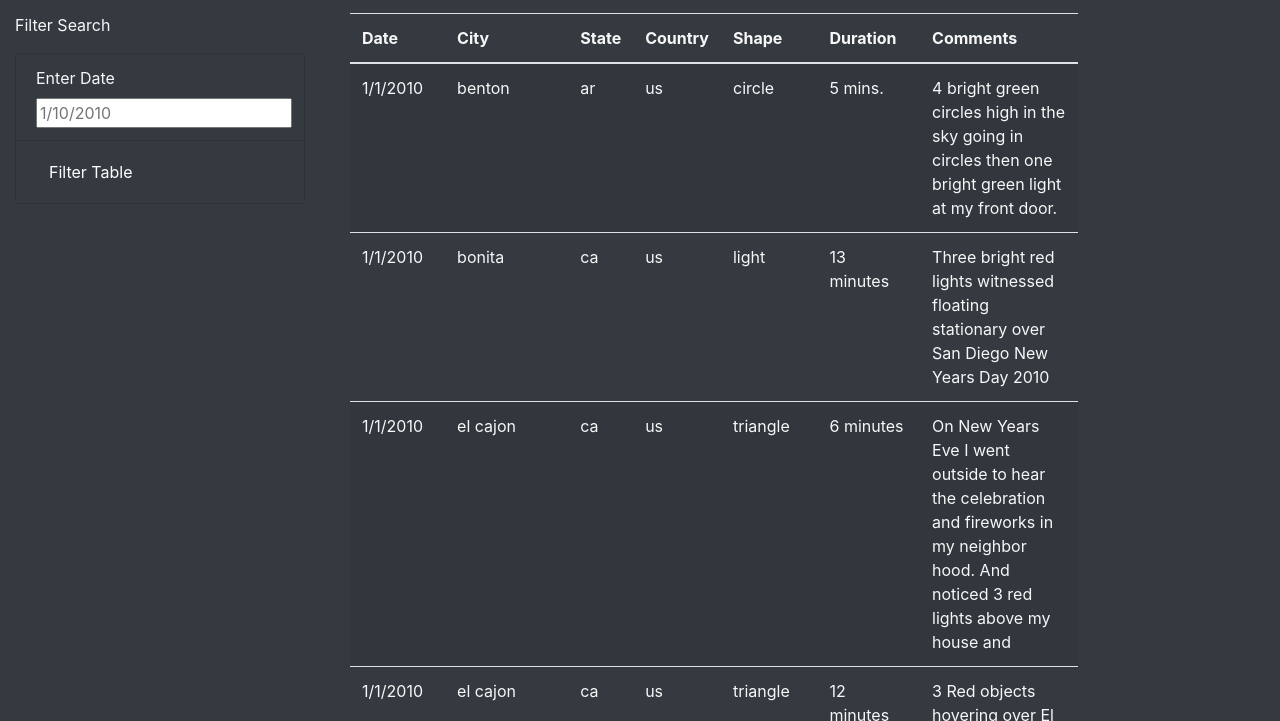
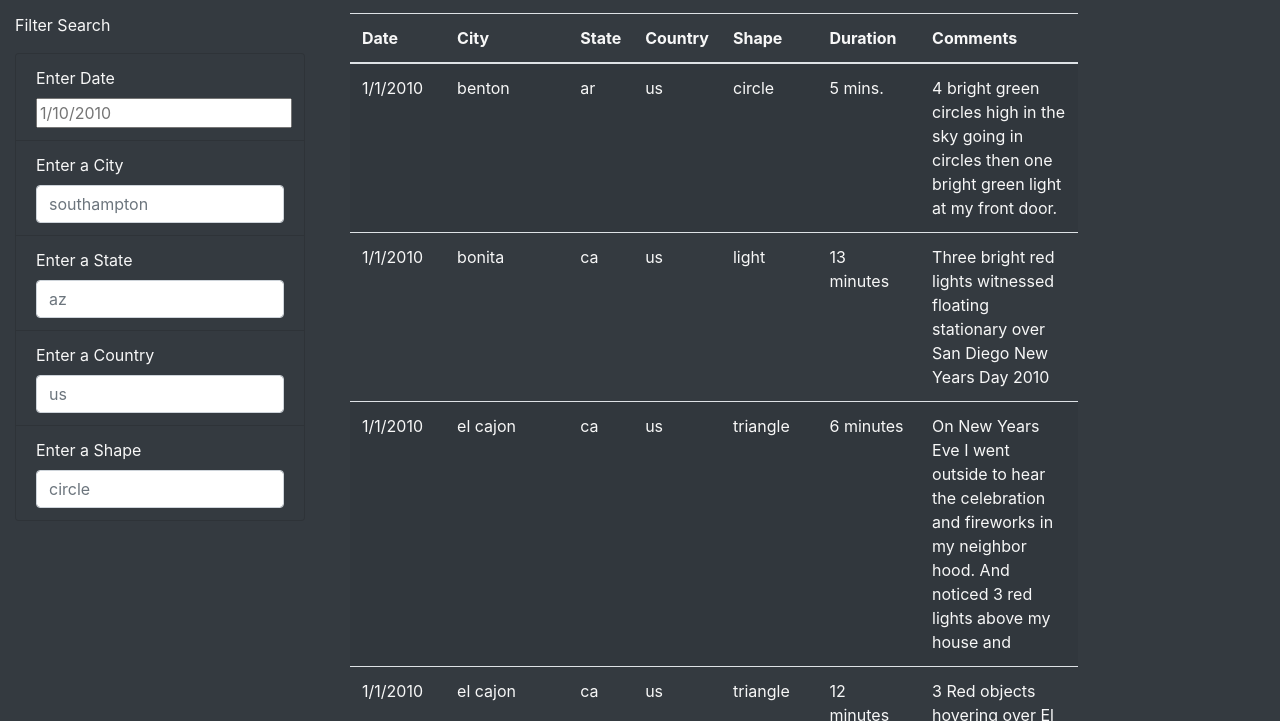
Before and after one commit to ClayMack/UFOs, a plain HTML site: page index.html in a window 1280 px wide. Shown: the part 742-1463 px from the top of the page. Drawn offline with nearby package versions, Linux system fonts and the light colour scheme.

Commit message:
updating file

```diff
--- a/index.html
+++ b/index.html
@@ -50,8 +50,21 @@
                         <input type="text" placeholder="1/10/2010" id="datetime" />
                     </li>
                     <li class="list-group-item bg-dark">
-                        <button id="filter-btn" type="button" class="btn btn-dark">Filter Table</button>
-                    </li>
+                      <label for="city">Enter a City</label>
+                      <input type="text" placeholder="southampton" id="city" class="form-control" onkeyup="return forceLower(this)"/>
+                  </li>
+                  <li class="list-group-item bg-dark">
+                      <label for="state">Enter a State</label>
+                      <input type="text" placeholder="az" id="state" class="form-control" onkeyup="return forceLower(this)"/>
+                  </li>
+                  <li class="list-group-item bg-dark">
+                      <label for="country">Enter a Country</label>
+                      <input type="text" placeholder="us" id="country" class="form-control" onkeyup="return forceLower(this)"/>
+                  </li>
+                  <li class="list-group-item bg-dark">
+                      <label for="shape">Enter a Shape</label>
+                      <input type="text" placeholder="circle" id="shape" class="form-control" onkeyup="return forceLower(this)"/>
+                  </li>
                 </ul>
             </form>
           </div>
```
